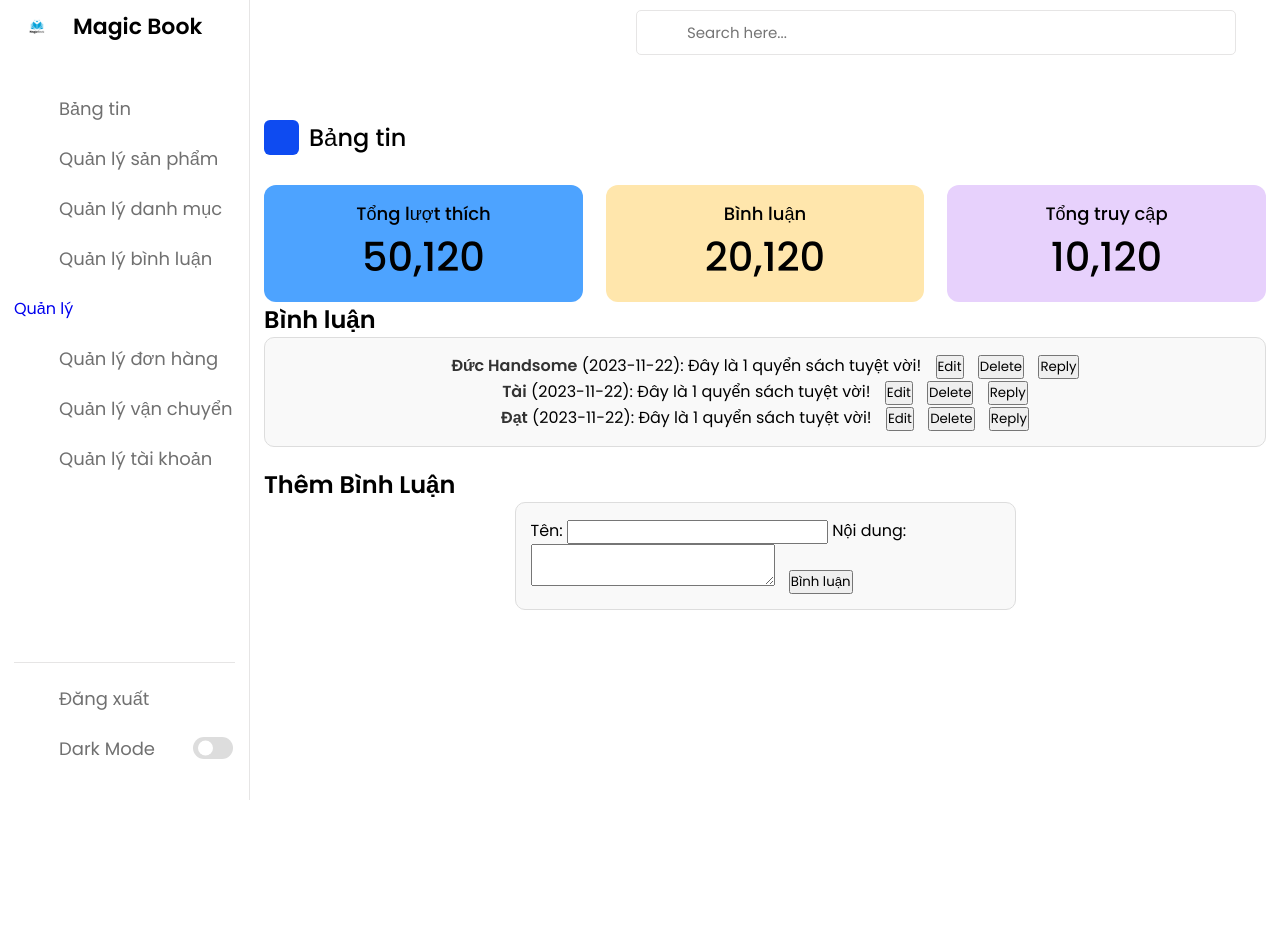
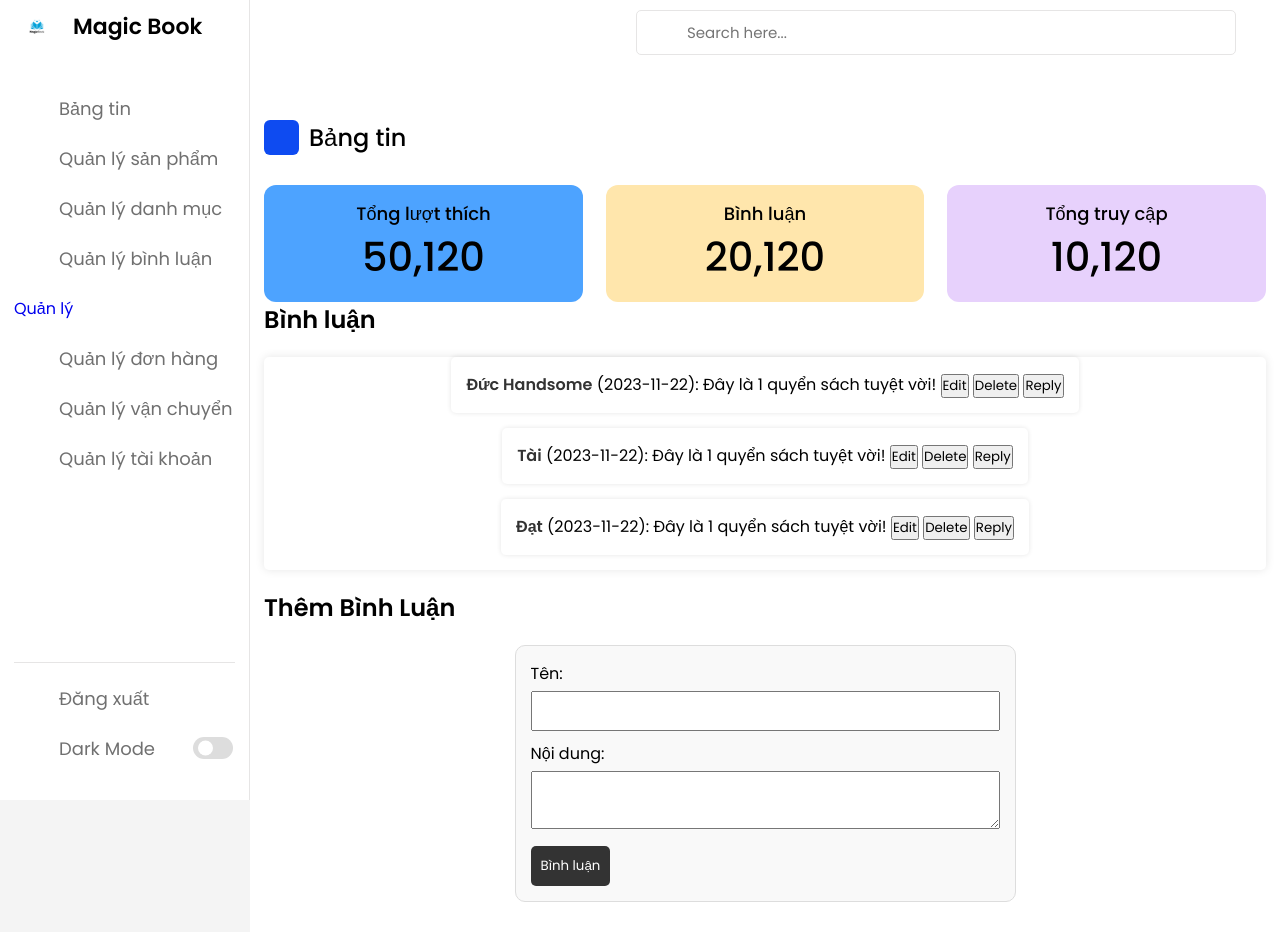
Before and after one commit to taitbtph35535/nhom10_duan1, a PHP site: page /binhluan.html in a window 1280 px wide. Before the commit the page ends 800 px from the top, so only its background shows below. Run offline with PHP 8.4, Linux system fonts and the light colour scheme.

Commit message:
update thêm

```diff
--- a/admin-html-css/admin.css
+++ b/admin-html-css/admin.css
@@ -375,13 +375,14 @@ nav.close ~ .dashboard .top{
     align-items: center;
 }
 #comment-list {
-    width: 100%;
-    margin-bottom: 20px;
-    padding: 15px;
-    border: 1px solid #ddd;
-    background-color: #f9f9f9;
+    max-width: 2000px;
+    margin: 20px auto;
+    background-color: #fff;
+    padding: 20px;
     box-sizing: border-box;
-    border-radius: 10px;
+    border-radius: 5px;
+    box-shadow: 0 0 10px rgba(0, 0, 0, 0.1);
+
 }
 #commentForm {
     width: 100%;
@@ -391,14 +392,67 @@ nav.close ~ .dashboard .top{
     background-color: #f9f9f9;
     border-radius: 10px;
   }
-  strong {
+/* Thêm các kiểu CSS nếu cần thiết */
+
+body {
+    font-family: 'Arial', sans-serif;
+    margin: 0;
+    padding: 0;
+    background-color: #f4f4f4;
+}
+
+.container {
+    max-width: 800px;
+    margin: 20px auto;
+    background-color: #fff;
+    padding: 20px;
+    box-sizing: border-box;
+    border-radius: 5px;
+    box-shadow: 0 0 10px rgba(0, 0, 0, 0.1);
+}
+
+#comment-list {
+    list-style: none;
+    padding: 0;
+}
+
+#comment-list li {
+    background-color: #fff;
+    margin-bottom: 15px;
+    padding: 15px;
+    border-radius: 5px;
+    box-shadow: 0 0 5px rgba(0, 0, 0, 0.1);
+}
+
+#comment-list strong {
     color: #333;
-  }
+}
 
-  button {
-    margin-left: 10px;
+#commentForm {
+    margin-top: 20px;
+}
+
+#commentForm label {
+    display: block;
+    margin-bottom: 5px;
+}
+
+#commentForm input,
+#commentForm textarea {
+    width: 100%;
+    padding: 8px;
+    margin-bottom: 10px;
+    box-sizing: border-box;
+}
+
+#commentForm button {
+    background-color: #333;
+    color: #fff;
+    padding: 10px;
+    border: none;
+    border-radius: 5px;
     cursor: pointer;
-  }
+}
 @media (max-width: 1000px) {
     nav{
         width: 73px;
--- a/admin-html-css/binhluan.html
+++ b/admin-html-css/binhluan.html
@@ -134,7 +134,6 @@
             </div>
             <div class="check">
             <script>
-
                 let comments = [
                     { id: 1, name: 'Đức Handsome', comment: 'Đây là 1 quyển sách tuyệt vời!', date: '2023-11-22' },
                     { id: 2, name: 'Tài', comment: 'Đây là 1 quyển sách tuyệt vời!', date: '2023-11-22' },
@@ -206,7 +205,5 @@
             </div>
         </div>
     </section>
-
-    <script src="admin.js"></script>
 </body>
 </html>
```
